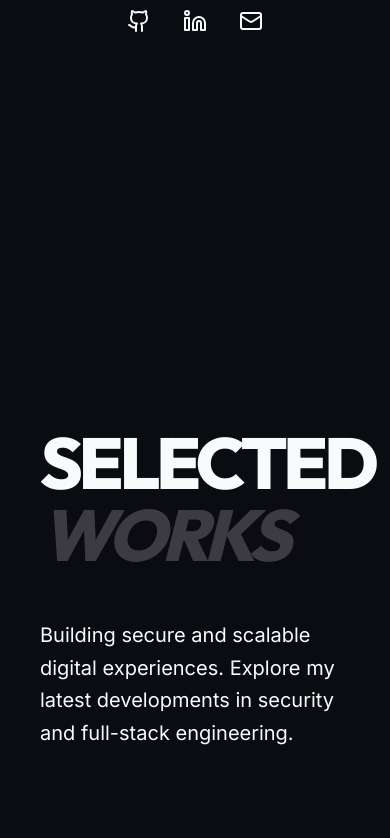
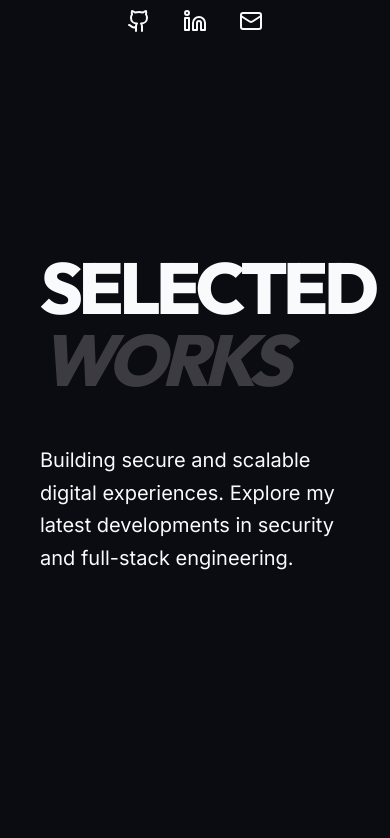
Before and after one commit to Ben2221/portfolio, a React (Vite) app: page / in a window 390 px wide. Shown: the part 806-1644 px from the top of the page. Built offline with nearby package versions, Linux system fonts and the light colour scheme.

Commit message:
style: reduce vertical gaps between project sections on mobile

```diff
--- a/src/components/Projects.tsx
+++ b/src/components/Projects.tsx
@@ -170,9 +170,9 @@ const ProjectCard = ({ project, index, total }: { project: Project; index: numbe
 
 const Projects = () => {
   return (
-    <section id="projects" className="relative py-32">
+    <section id="projects" className="relative py-20 md:py-32">
       <div className="container relative">
-        <div className="min-h-screen flex flex-col justify-center mb-64">
+        <div className="min-h-[70vh] md:min-h-screen flex flex-col justify-center mb-32 md:mb-64">
           <motion.div
             initial={{ opacity: 0, y: 30 }}
             whileInView={{ opacity: 1, y: 0 }}
@@ -189,7 +189,7 @@ const Projects = () => {
         </div>
 
         {/* Extra travel space for dramatic effect */}
-        <div className="h-[20vh]" />
+        <div className="h-[10vh] md:h-[20vh]" />
 
         <div className="space-y-0 relative">
           {projects.map((project, i) => (
```
